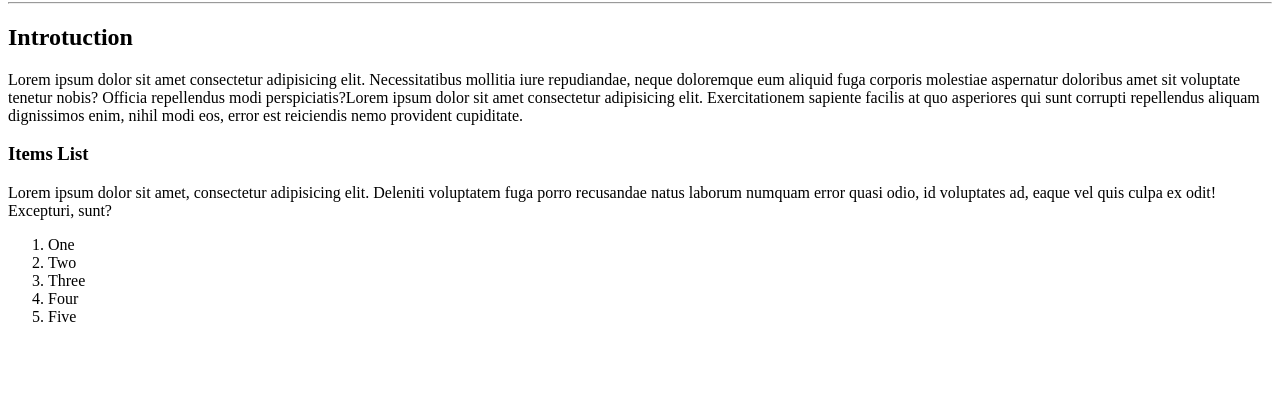
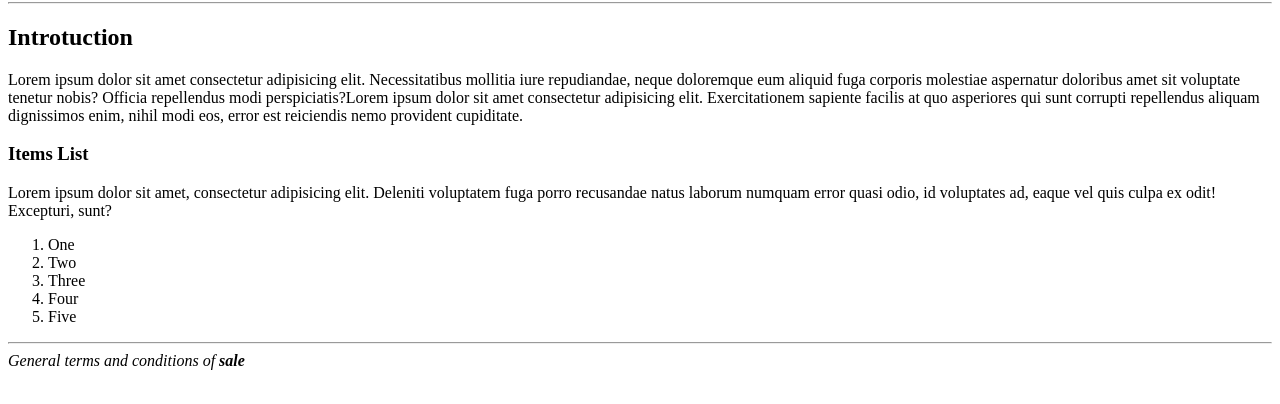
Before and after one commit to Zaplatynskyy/htmlcss-hello, a plain HTML site: page index.html in a window 1280 px wide. Shown: the part 78-482 px from the top of the page. Drawn offline with Linux system fonts and the light colour scheme.

Commit message:
add terms

```diff
--- a/index.html
+++ b/index.html
@@ -27,6 +27,8 @@
             <li>Five</li>
         </ol>
     </div>
+    <hr>
 
+    <em>General terms and conditions of <strong>sale</strong></em>
 </body>
 </html>
```
